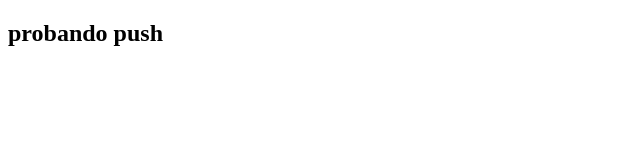
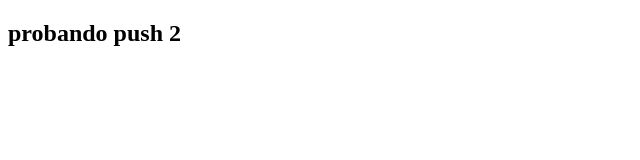
Before and after one commit to BenjaminMirra/proyectoDMH, a Next.js app in the folder equipo-12/: page / in a window 1280 px wide. Shown: the top 160 px of the page, without its empty margins (0-640 px from the left). Built offline with nearby package versions, Linux system fonts and the light colour scheme.

Commit message:
probando push discord 2

```diff
--- a/equipo-12/pages/index.tsx
+++ b/equipo-12/pages/index.tsx
@@ -1,7 +1,7 @@
 const App = () => {
   return (
     <div>
-      <h2>probando push</h2>
+      <h2>probando push 2</h2>
     </div>
   );
 };
```
